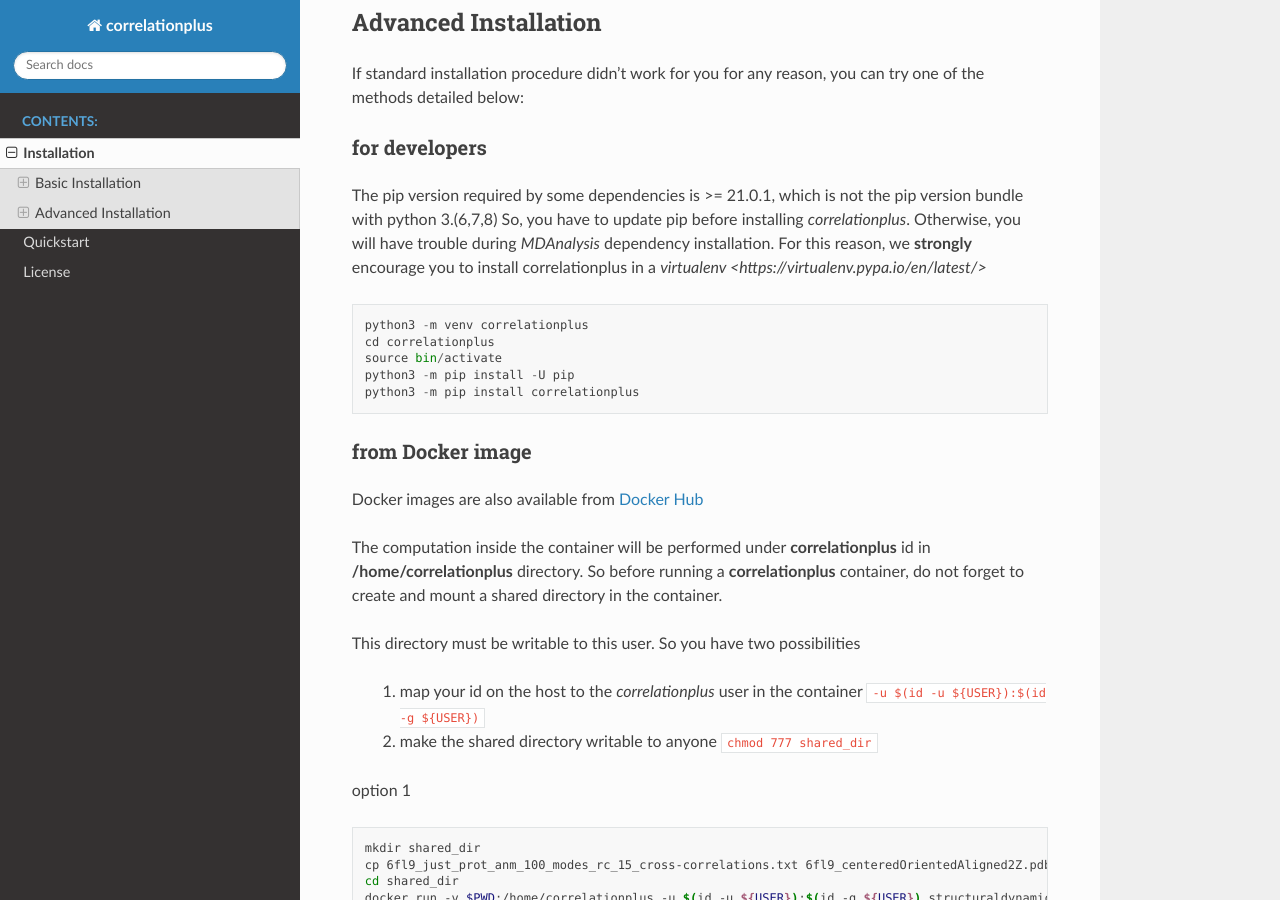
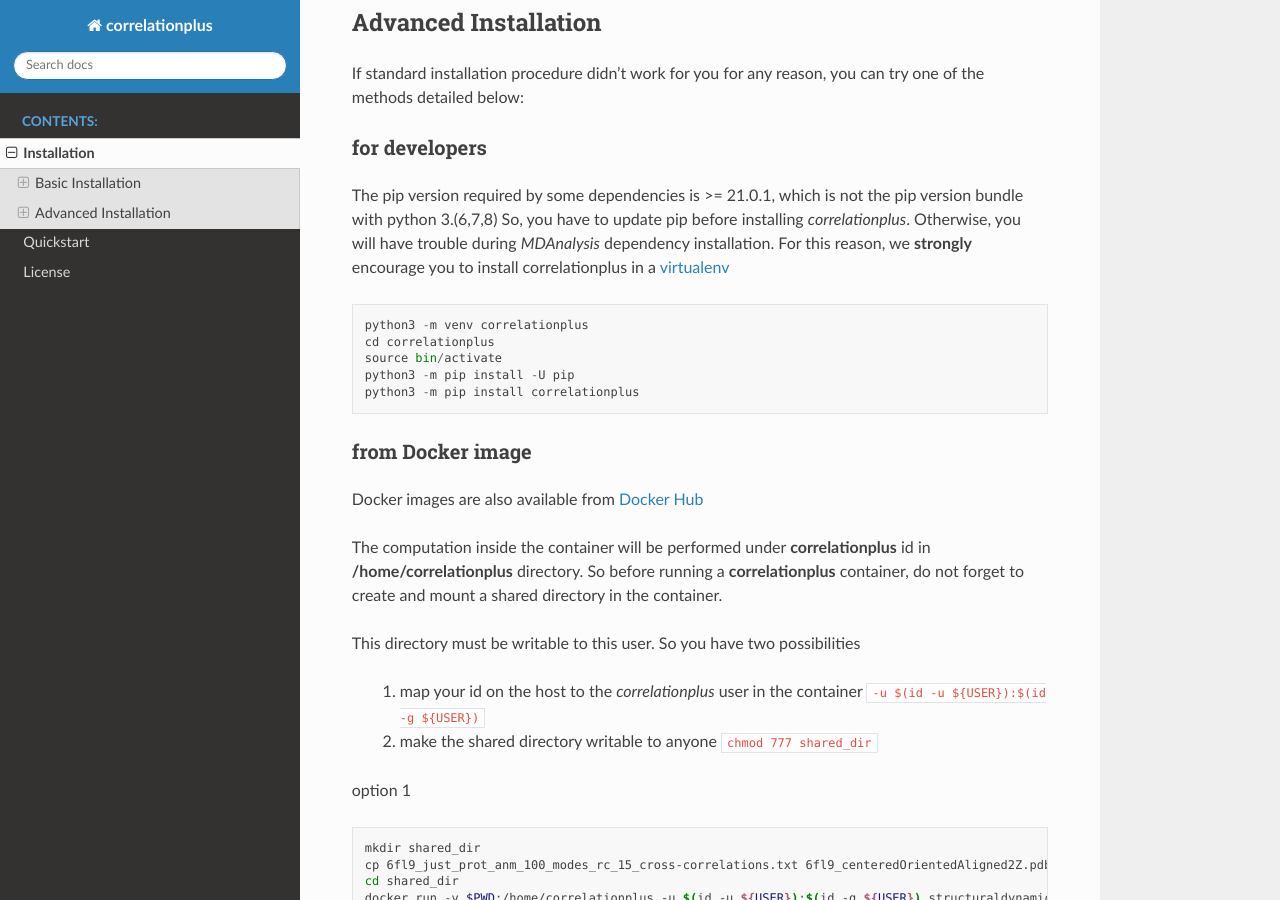
Before and after one commit to tekpinar/correlationplus, a Sphinx documentation site: the page built from docs/installation.rst, in a window 1280 px wide and 900 px high, scrolled down 832 px. Built offline with Sphinx 7.4.7 and the Read the Docs theme 2.0.0, drawn with Linux system fonts in a browser that asks for light colours.

Commit message:
Update installation.rst
Again link correction in rst.

```diff
--- a/docs/installation.rst
+++ b/docs/installation.rst
@@ -38,7 +38,7 @@
 ~~~~~~~~~~~~~~
 The pip version required by some dependencies is >= 21.0.1, which is not the pip version bundle with python 3.(6,7,8)
 So, you have to update pip before installing *correlationplus*. Otherwise, you will have trouble during *MDAnalysis* dependency installation.
-For this reason, we **strongly** encourage you to install correlationplus in a `virtualenv <https://virtualenv.pypa.io/en/latest/>` ::
+For this reason, we **strongly** encourage you to install correlationplus in a `virtualenv <https://virtualenv.pypa.io/en/latest/>`_ ::
 
 	python3 -m venv correlationplus
 	cd correlationplus
```
